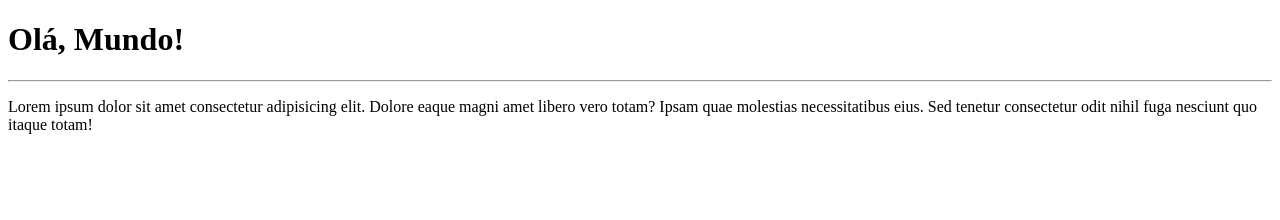
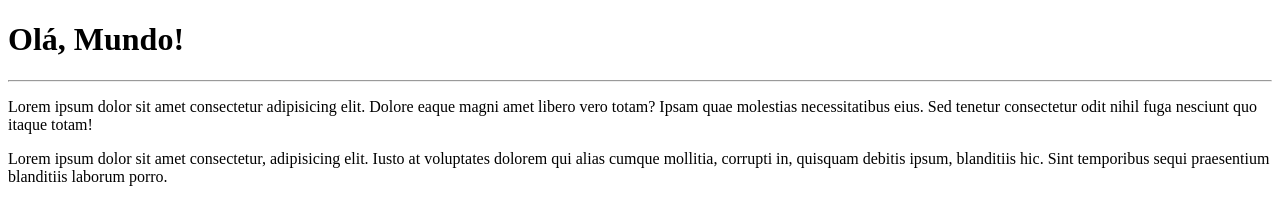
Before and after one commit to Viiniciuschaves/Ola-mundo, a plain HTML site: page site-exemplo/index.html in a window 1280 px wide. Drawn offline with Linux system fonts and the light colour scheme.

Commit message:
adicionei um paragrafo

```diff
--- a/site-exemplo/index.html
+++ b/site-exemplo/index.html
@@ -9,5 +9,6 @@
     <h1>Olá, Mundo!</h1>
     <hr>
     <p>Lorem ipsum dolor sit amet consectetur adipisicing elit. Dolore eaque magni amet libero vero totam? Ipsam quae molestias necessitatibus eius. Sed tenetur consectetur odit nihil fuga nesciunt quo itaque totam!</p>
+    <p>Lorem ipsum dolor sit amet consectetur, adipisicing elit. Iusto at voluptates dolorem qui alias cumque mollitia, corrupti in, quisquam debitis ipsum, blanditiis hic. Sint temporibus sequi praesentium blanditiis laborum porro.</p>
 </body>
 </html>
```
